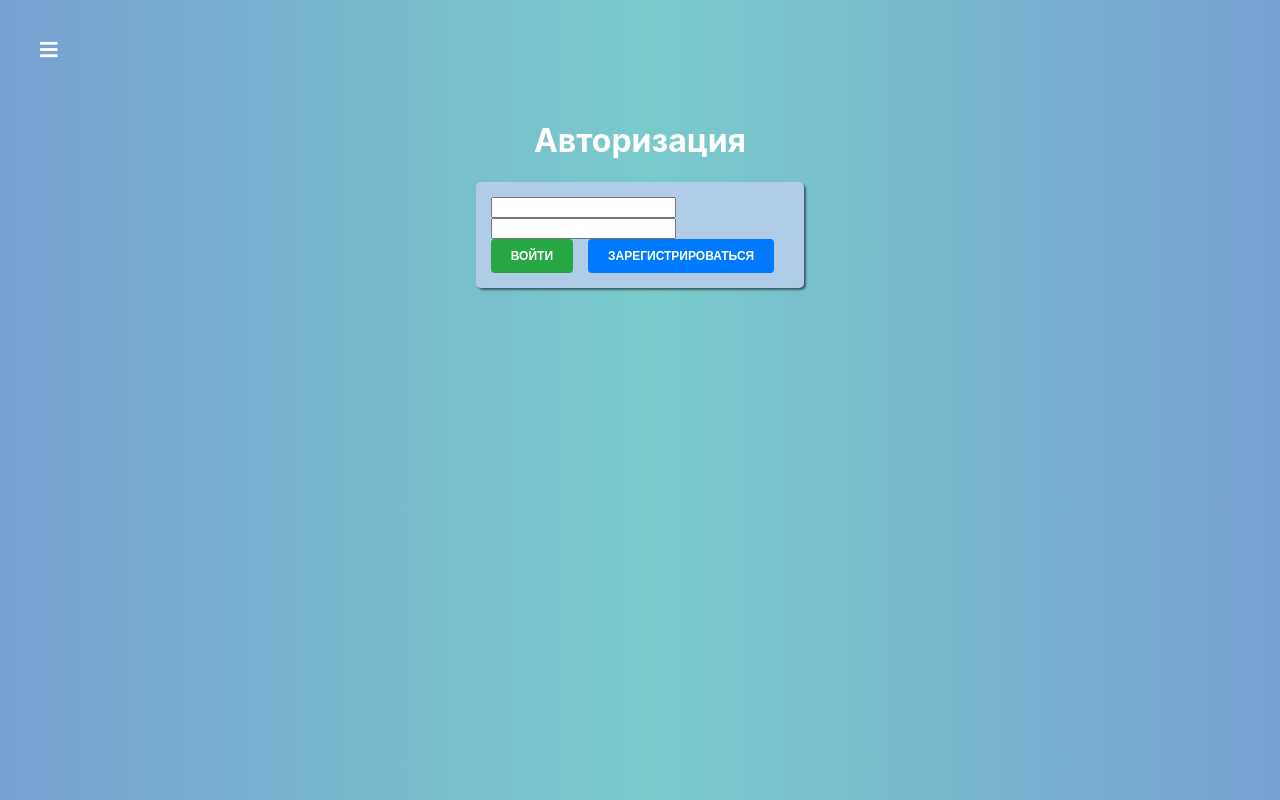
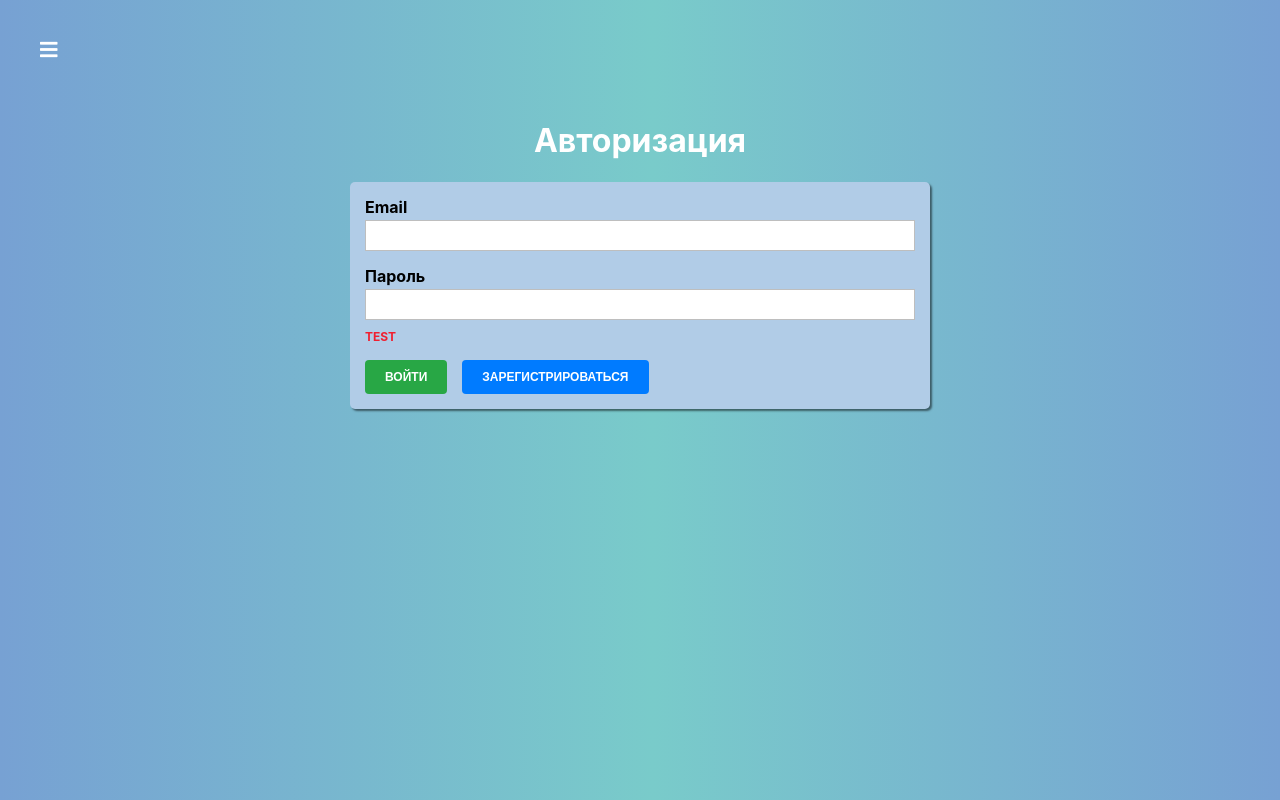
Before and after one commit to dev-081572/react-quiz, a React app: page /auth in a window 1280 px wide. Built offline with nearby package versions, Linux system fonts and the light colour scheme.

Commit message:
3.2 Создан настраиваемый компонент Input.
* Компонент Input импортирован в Auth

```diff
--- /dev/null
+++ b/src/UI/Input/Input.js
@@ -0,0 +1,25 @@
+import React from 'react';
+import styles from './Input.module.scss';
+
+const Input = props => {
+  const inputType = props.type;
+  const cls = [styles.Input];
+  const htmlFor = `${inputType}-${Math.random()}`;
+
+  return (
+    <div className = {cls.join(' ')}>
+      <label htmlFor = {htmlFor}>{props.label}</label>
+
+      <input
+        type = {inputType}
+        id = {htmlFor}
+        value = {props.value}
+        onChange = {props.onChange}
+      />
+
+      <span>{props.errorMessage}</span>
+    </div>
+  )
+}
+
+export default Input;
--- /dev/null
+++ b/src/UI/Input/Input.module.scss
@@ -0,0 +1,30 @@
+.Input {
+  margin-bottom: 15px;
+
+  label {
+    display: block;
+    margin-bottom: 3px;
+    padding: 0;
+    font-weight: bold;
+  }
+
+  &.invalid label {
+    color: #f01f30;
+  }
+
+  input {
+    display: block;
+    border: 1px solid #bebebe;
+    padding: 7px;
+    margin: 0 0 5px;
+    width: 100%;
+    outline: none;
+    transition: all .3s ease-in-out;
+  }
+
+  span {
+    color: #f01f30;
+    font-size: 12px;
+    font-weight: bold;
+  }
+}
--- a/src/components/Auth/Auth.js
+++ b/src/components/Auth/Auth.js
@@ -1,6 +1,7 @@
 import React, {Component} from 'react';
 import styles from './Auth.module.scss';
 import Button from '../../UI/Button/Button';
+import Input from '../../UI/Input/Input';
 
 class Auth extends Component {
   loginHandler = () => {
@@ -22,8 +23,8 @@ class Auth extends Component {
           <h1>Авторизация</h1>
 
           <form onSubmit = {this.submitHandler}>
-            <input type="text" />
-            <input type="text" />
+            <Input label = 'Email'/>
+            <Input label = 'Пароль' errorMessage = 'TEST'/>
 
             <Button type="success" onClick = {this.loginHandler}>Войти</Button>
             <Button type="primary" onClick = {this.registerHandler}>Зарегистрироваться</Button>
--- a/src/components/Auth/Auth.module.scss
+++ b/src/components/Auth/Auth.module.scss
@@ -7,7 +7,7 @@
   background: linear-gradient(to right, #77A1D3 0%, #79CBCA 51%, #77A1D3 100%);
 
   .AuthWrapper {
-    max-width: 600px;
+    width: 600px;
     padding: 0 10px;
 
     h1 {
```
